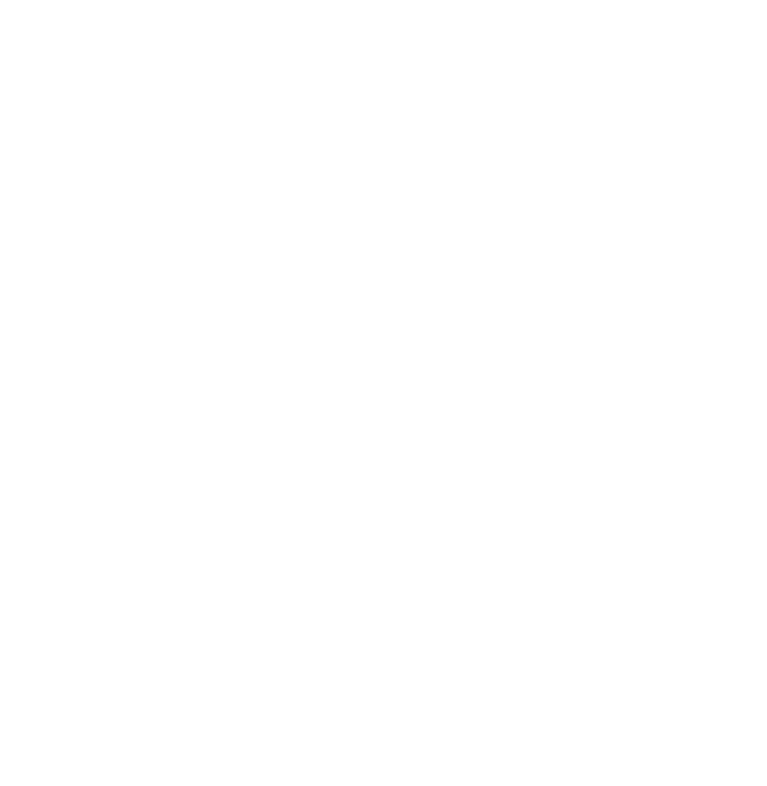
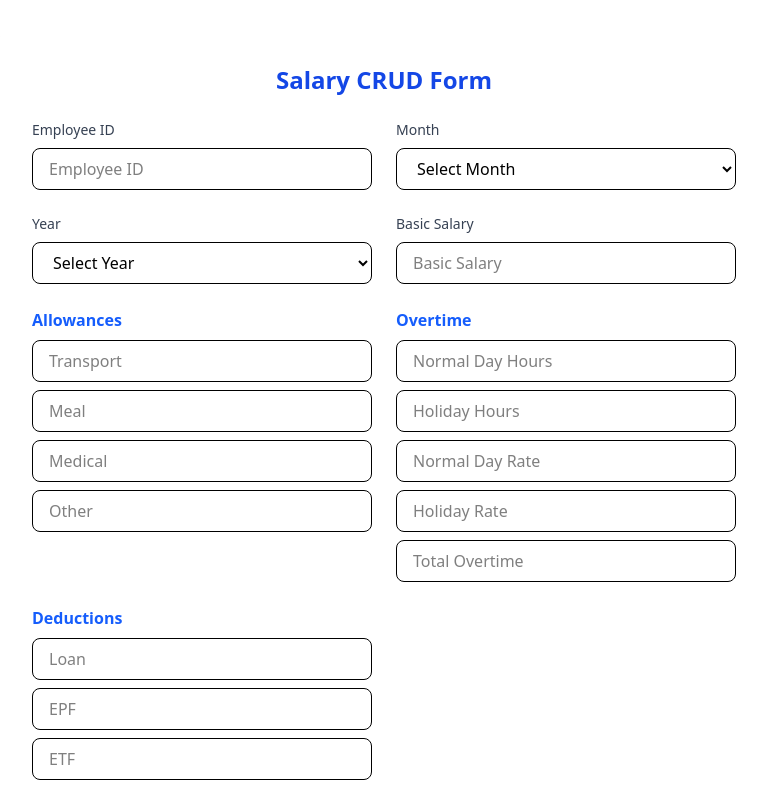
Before and after one commit to heshanjeewantha/salarymangement_mern, a React (Vite) app in the folder myviteapp/: page /salary in a window 1280 px wide. Before the commit this address had no page. Shown: the top 786 px of the page, without its empty margins (256-1023 px from the left). Built offline with nearby package versions, Linux system fonts and the light colour scheme.

Commit message:
#02 feat:add SalaryForm and SalaryTable components for salary management

```diff
--- a/myviteapp/src/App.jsx
+++ b/myviteapp/src/App.jsx
@@ -1,6 +1,8 @@
 import './App.css'
 import { BrowserRouter as Router,Routes,Route } from "react-router-dom";
 import Leaveform from './pages/Leaveform';
+import SalaryForm from './pages/SalaryForm';
+import SalaryTable from './pages/SalaryTable';
 
 function App() {
 
@@ -11,12 +13,13 @@
     <Routes>
 
 
-      <Route path="/" element={<Leaveform/>}/>
+  <Route path="/" element={<Leaveform/>}/>
+  <Route path="/salary" element={<SalaryForm/>}/>
+  <Route path="/salary-table" element={<SalaryTable/>}/>
 
 
     </Routes>
     </Router>
-
     </>
   )
 }
--- /dev/null
+++ b/myviteapp/src/pages/SalaryForm.jsx
@@ -0,0 +1,149 @@
+import React, { useState, useEffect } from 'react';
+
+const initialSalary = {
+  employeeId: '',
+  month: '',
+  year: '',
+  basicSalary: '',
+  allowances: {
+    transport: '',
+    meal: '',
+    medical: '',
+    other: ''
+  },
+  overtime: {
+    normalDayHours: '',
+    holidayHours: '',
+    normalDayRate: '',
+    holidayRate: '',
+    total: ''
+  },
+  deductions: {
+    loan: '',
+    epf: '',
+    etf: '',
+    insurance: '',
+    other: ''
+  },
+  netSalary: '',
+};
+
+const SalaryForm = () => {
+  const [salary, setSalary] = useState(initialSalary);
+  // ...existing code...
+  const [editingId, setEditingId] = useState(null);
+
+  // ...existing code...
+
+  // Handle input changes
+  const handleChange = (e) => {
+    const { name, value } = e.target;
+    if (name.includes('.')) {
+      const [group, field] = name.split('.');
+      setSalary({
+        ...salary,
+        [group]: {
+          ...salary[group],
+          [field]: value
+        }
+      });
+    } else {
+      setSalary({ ...salary, [name]: value });
+    }
+  };
+
+  // Create or update salary
+  const handleSubmit = async (e) => {
+    e.preventDefault();
+    const method = editingId ? 'PUT' : 'POST';
+  const url = editingId ? `http://localhost:5000/api/salaries/${editingId}` : 'http://localhost:5000/api/salaries';
+  const res = await fetch(url, {
+      method,
+      headers: { 'Content-Type': 'application/json' },
+      body: JSON.stringify(salary)
+    });
+    if (res.ok) {
+      setSalary(initialSalary);
+      setEditingId(null);
+      // ...existing code...
+    }
+  };
+
+  // Edit salary
+  const handleEdit = (s) => {
+  setSalary(s);
+  setEditingId(s._id);
+  };
+
+  // ...existing code...
+
+  return (
+    <div className="max-w-3xl mx-auto p-8 bg-white rounded-lg shadow-lg mt-8">
+      <h2 className="text-2xl font-bold mb-6 text-center text-blue-700">Salary CRUD Form</h2>
+      <form onSubmit={handleSubmit} className="space-y-6">
+        <div className="grid grid-cols-1 md:grid-cols-2 gap-6">
+          <div>
+            <label className="block mb-2 text-sm font-medium text-gray-700">Employee ID</label>
+            <input name="employeeId" value={salary.employeeId} onChange={handleChange} placeholder="Employee ID" required className="w-full px-4 py-2 border rounded-lg focus:outline-none focus:ring-2 focus:ring-blue-400" />
+          </div>
+          <div>
+            <label className="block mb-2 text-sm font-medium text-gray-700">Month</label>
+            <select name="month" value={salary.month} onChange={handleChange} required className="w-full px-4 py-2 border rounded-lg focus:outline-none focus:ring-2 focus:ring-blue-400">
+              <option value="">Select Month</option>
+              {['January','February','March','April','May','June','July','August','September','October','November','December'].map(m => (
+                <option key={m} value={m}>{m}</option>
+              ))}
+            </select>
+          </div>
+          <div>
+            <label className="block mb-2 text-sm font-medium text-gray-700">Year</label>
+            <select name="year" value={salary.year} onChange={handleChange} required className="w-full px-4 py-2 border rounded-lg focus:outline-none focus:ring-2 focus:ring-blue-400">
+              <option value="">Select Year</option>
+              {Array.from({length: 10}, (_, i) => new Date().getFullYear() - i).map(y => (
+                <option key={y} value={y}>{y}</option>
+              ))}
+            </select>
+          </div>
+          <div>
+            <label className="block mb-2 text-sm font-medium text-gray-700">Basic Salary</label>
+            <input name="basicSalary" value={salary.basicSalary} onChange={handleChange} placeholder="Basic Salary" required type="number" className="w-full px-4 py-2 border rounded-lg focus:outline-none focus:ring-2 focus:ring-blue-400" />
+          </div>
+        </div>
+        <div className="grid grid-cols-1 md:grid-cols-2 gap-6">
+          <div>
+            <h4 className="font-semibold text-blue-600 mb-2">Allowances</h4>
+            <input name="allowances.transport" value={salary.allowances.transport} onChange={handleChange} placeholder="Transport" type="number" className="w-full mb-2 px-4 py-2 border rounded-lg" />
+            <input name="allowances.meal" value={salary.allowances.meal} onChange={handleChange} placeholder="Meal" type="number" className="w-full mb-2 px-4 py-2 border rounded-lg" />
+            <input name="allowances.medical" value={salary.allowances.medical} onChange={handleChange} placeholder="Medical" type="number" className="w-full mb-2 px-4 py-2 border rounded-lg" />
+            <input name="allowances.other" value={salary.allowances.other} onChange={handleChange} placeholder="Other" type="number" className="w-full px-4 py-2 border rounded-lg" />
+          </div>
+          <div>
+            <h4 className="font-semibold text-blue-600 mb-2">Overtime</h4>
+            <input name="overtime.normalDayHours" value={salary.overtime.normalDayHours} onChange={handleChange} placeholder="Normal Day Hours" type="number" className="w-full mb-2 px-4 py-2 border rounded-lg" />
+            <input name="overtime.holidayHours" value={salary.overtime.holidayHours} onChange={handleChange} placeholder="Holiday Hours" type="number" className="w-full mb-2 px-4 py-2 border rounded-lg" />
+            <input name="overtime.normalDayRate" value={salary.overtime.normalDayRate} onChange={handleChange} placeholder="Normal Day Rate" type="number" className="w-full mb-2 px-4 py-2 border rounded-lg" />
+            <input name="overtime.holidayRate" value={salary.overtime.holidayRate} onChange={handleChange} placeholder="Holiday Rate" type="number" className="w-full mb-2 px-4 py-2 border rounded-lg" />
+            <input name="overtime.total" value={salary.overtime.total} onChange={handleChange} placeholder="Total Overtime" type="number" className="w-full px-4 py-2 border rounded-lg" />
+          </div>
+        </div>
+        <div className="grid grid-cols-1 md:grid-cols-2 gap-6">
+          <div>
+            <h4 className="font-semibold text-blue-600 mb-2">Deductions</h4>
+            <input name="deductions.loan" value={salary.deductions.loan} onChange={handleChange} placeholder="Loan" type="number" className="w-full mb-2 px-4 py-2 border rounded-lg" />
+            <input name="deductions.epf" value={salary.deductions.epf} onChange={handleChange} placeholder="EPF" type="number" className="w-full mb-2 px-4 py-2 border rounded-lg" />
+            <input name="deductions.etf" value={salary.deductions.etf} onChange={handleChange} placeholder="ETF" type="number" className="w-full mb-2 px-4 py-2 border rounded-lg" />
+            <input name="deductions.insurance" value={salary.deductions.insurance} onChange={handleChange} placeholder="Insurance" type="number" className="w-full mb-2 px-4 py-2 border rounded-lg" />
+            <input name="deductions.other" value={salary.deductions.other} onChange={handleChange} placeholder="Other" type="number" className="w-full px-4 py-2 border rounded-lg" />
+          </div>
+          {/* Net Salary is calculated in backend, no input needed */}
+        </div>
+        <div className="flex space-x-4 justify-center mt-6">
+          <button type="submit" className="bg-blue-600 text-white px-6 py-2 rounded-lg font-semibold hover:bg-blue-700 transition">{editingId ? 'Update' : 'Create'}</button>
+          {editingId && <button type="button" onClick={() => { setSalary(initialSalary); setEditingId(null); }} className="bg-gray-400 text-white px-6 py-2 rounded-lg font-semibold hover:bg-gray-500 transition">Cancel</button>}
+        </div>
+      </form>
+    </div>
+  );
+};
+
+export default SalaryForm;
--- /dev/null
+++ b/myviteapp/src/pages/SalaryTable.jsx
@@ -0,0 +1,49 @@
+import React, { useEffect, useState } from 'react';
+
+const SalaryTable = () => {
+  const [salaries, setSalaries] = useState([]);
+
+  useEffect(() => {
+    fetch('http://localhost:5000/api/salaries')
+      .then(res => res.json())
+      .then(data => setSalaries(data));
+  }, []);
+
+  return (
+    <div className="max-w-4xl mx-auto p-6 bg-white rounded-lg shadow-lg mt-8">
+      <h2 className="text-2xl font-bold mb-6 text-center text-blue-700">Salary Records</h2>
+      <div className="overflow-x-auto">
+        <table className="min-w-full bg-white border border-gray-200 rounded-lg">
+          <thead>
+            <tr className="bg-blue-100">
+              <th className="py-3 px-4 border-b text-left">Employee ID</th>
+              <th className="py-3 px-4 border-b text-left">Month</th>
+              <th className="py-3 px-4 border-b text-left">Year</th>
+              <th className="py-3 px-4 border-b text-left">Basic Salary</th>
+              <th className="py-3 px-4 border-b text-left">Net Salary</th>
+            </tr>
+          </thead>
+          <tbody>
+            {salaries.length === 0 ? (
+              <tr>
+                <td colSpan={5} className="text-center py-6 text-gray-500">No salary records found.</td>
+              </tr>
+            ) : (
+              salaries.map(s => (
+                <tr key={s._id} className="hover:bg-blue-50 transition">
+                  <td className="py-2 px-4 border-b">{s.employeeId}</td>
+                  <td className="py-2 px-4 border-b">{s.month}</td>
+                  <td className="py-2 px-4 border-b">{s.year}</td>
+                  <td className="py-2 px-4 border-b">{s.basicSalary}</td>
+                  <td className="py-2 px-4 border-b">{s.netSalary}</td>
+                </tr>
+              ))
+            )}
+          </tbody>
+        </table>
+      </div>
+    </div>
+  );
+};
+
+export default SalaryTable;
```
